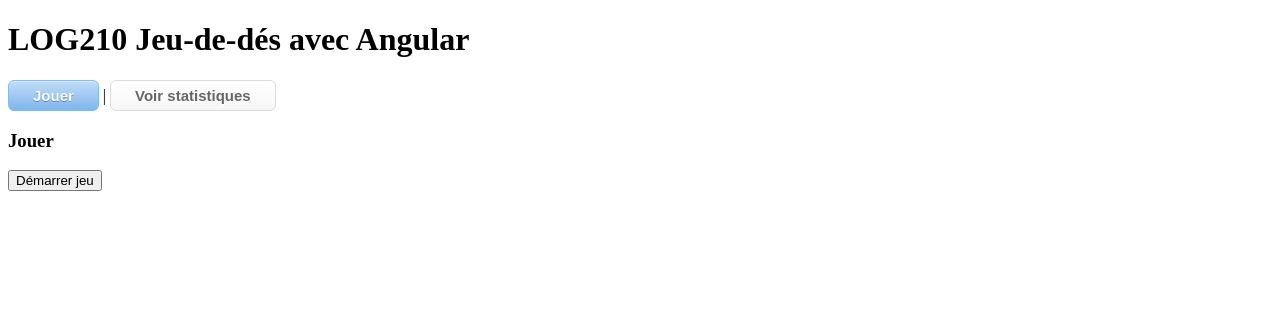
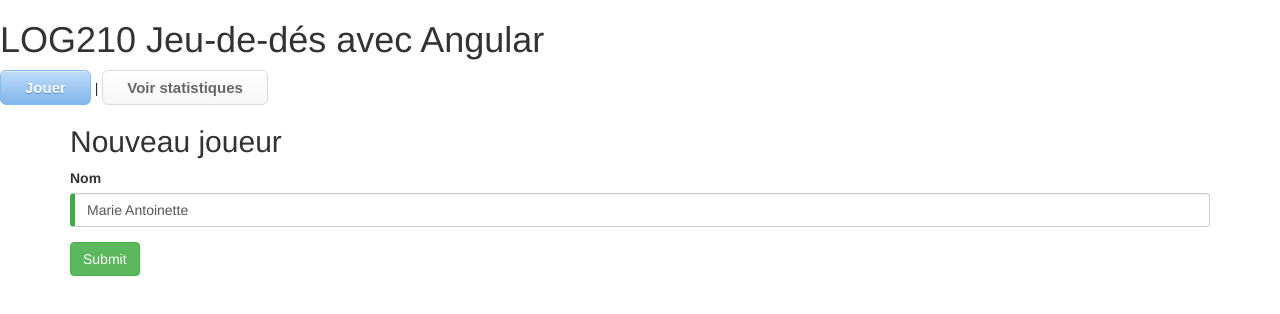
Before and after one commit to fuhrmanator/angular-jeu-de-des, an Angular app: page /jouer in a window 1280 px wide. Shown: the top 314 px of the page. Built offline with nearby package versions, Linux system fonts and the light colour scheme.

Commit message:
Créer joueur avec formulaire, bootstrap css

```diff
--- a/src/app/app.module.ts
+++ b/src/app/app.module.ts
@@ -7,6 +7,7 @@
 import { StatistiquesComponent } from './statistiques/statistiques.component';
 import { PageNotFoundComponent } from './page-not-found/page-not-found.component';
 import { JeuDeDes } from './model/jeDeDes';
+import { FormsModule } from '@angular/forms';
 
 @NgModule({
   declarations: [
@@ -17,6 +18,7 @@
   ],
   imports: [
     BrowserModule,
+    FormsModule,
     RouterModule.forRoot([
       {path: 'jouer', component: JouerComponent},
       {path: 'statistiques', component: StatistiquesComponent},
--- a/src/app/jouer/jouer.component.html
+++ b/src/app/jouer/jouer.component.html
@@ -1,2 +1,21 @@
-<h3>Jouer</h3>
-<button (click)="demarrerJeu('Jean')">Démarrer jeu</button>
+<div class="container">
+  <!-- Démarrer jeu avec nouveau joueur -->
+  <div [hidden]="submitted">
+    <h2>Nouveau joueur</h2>
+    <form (ngSubmit)="onSubmit()" #joueurForm="ngForm">
+      <div class="form-group">
+        <label for="nom">Nom</label>
+        <input type="text" class="form-control" id="nom"
+               required
+               [(ngModel)]="model.nom" name="nom"
+               #nom="ngModel">
+        <div [hidden]="nom.valid || nom.pristine"
+             class="alert alert-danger">
+          Nom est obligatoire
+        </div>
+      </div>
+
+      <button type="submit" class="btn btn-success" [disabled]="!joueurForm.form.valid">Submit</button>
+      </form>
+    </div>
+</div>
--- a/src/app/jouer/jouer.component.ts
+++ b/src/app/jouer/jouer.component.ts
@@ -1,5 +1,6 @@
 import { Component, OnInit } from '@angular/core';
 import { JeuDeDesService } from '../jeu-de-des/jeu-de-des.service';
+import { Joueur } from '../model/joueur';
 
 @Component({
   selector: 'app-jouer',
@@ -8,14 +9,20 @@
 })
 export class JouerComponent implements OnInit {
 
+  model = new Joueur('Marie Antoinette');
+
+  submitted = false;
+
+  onSubmit() {
+    this.submitted = true;
+    this.jeuDeDesService.demarrerJeu(this.model.nom);
+  }
+
   constructor(
     private jeuDeDesService: JeuDeDesService,
-    ) {}
+    ) { }
 
   ngOnInit(): void {
   }
 
-  demarrerJeu(nom: string) {
-    this.jeuDeDesService.demarrerJeu(nom);
-  }
 }
--- a/src/app/model/joueur.ts
+++ b/src/app/model/joueur.ts
@@ -13,6 +13,8 @@
     get nom() {
         return this._nom;
     }
+
+    set nom(n: string) { this._nom = n}
 
     /**
      * Assainir (sanitize) le nom.
--- /dev/null
+++ b/src/assets/forms.css
@@ -0,0 +1,14 @@
+.ng-valid[required], .ng-valid.required  {
+  border-left: 5px solid #42A948; /* green */
+}
+
+.ng-invalid:not(form)  {
+  border-left: 5px solid #a94442; /* red */
+}
+
+
+/*
+Copyright Google LLC. All Rights Reserved.
+Use of this source code is governed by an MIT-style license that
+can be found in the LICENSE file at https://angular.io/license
+*/
--- a/src/index.html
+++ b/src/index.html
@@ -6,6 +6,9 @@
   <base href="/">
   <meta name="viewport" content="width=device-width, initial-scale=1">
   <link rel="icon" type="image/x-icon" href="favicon.ico">
+  <link rel="stylesheet"
+  href="https://unpkg.com/bootstrap@3.3.7/dist/css/bootstrap.min.css">
+  <link rel="stylesheet" href="assets/forms.css">
 </head>
 <body>
   <app-root></app-root>
```
